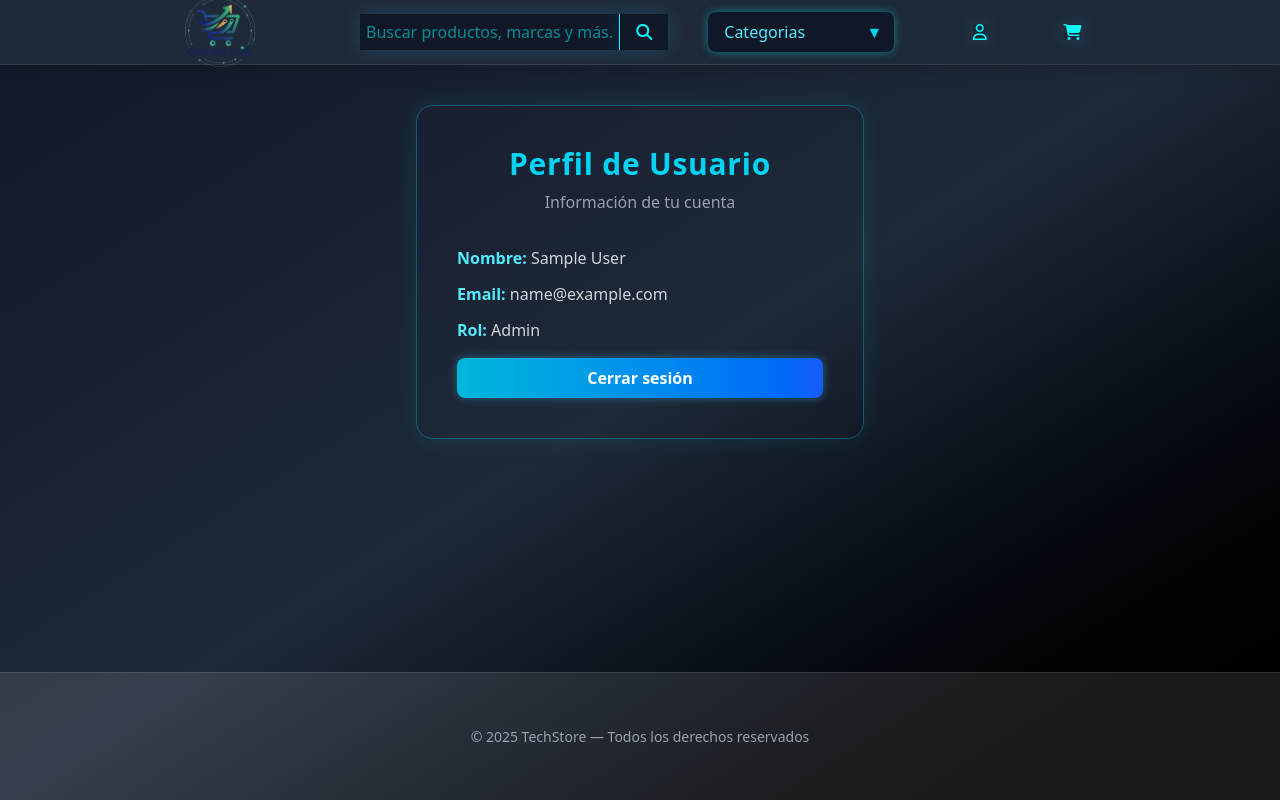
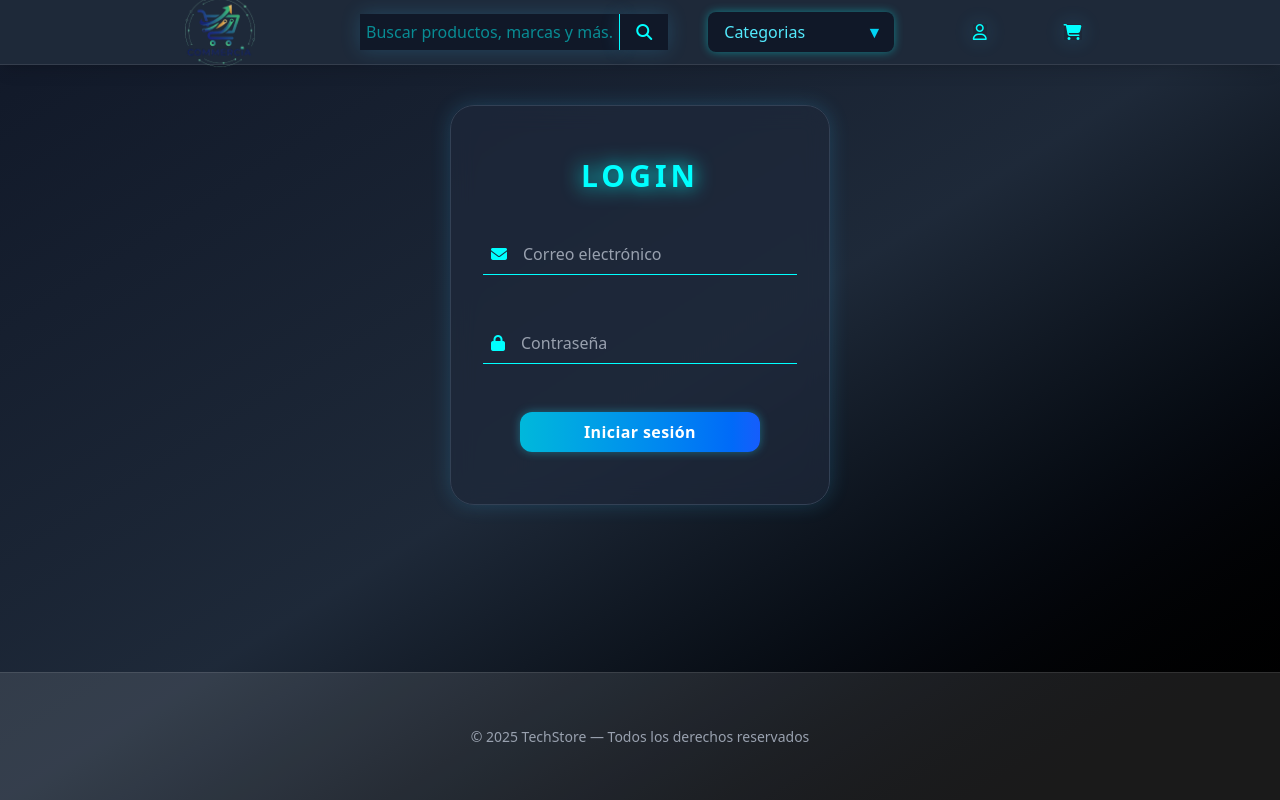
Before and after one commit to Jkpepo/E-commerce, a React (Vite) app in the folder frontend/: page /login in a window 1280 px wide. Before the commit this address led to /profile. Built offline with nearby package versions, Linux system fonts and the light colour scheme; no server answers; sample sign-in values are in the browser's storage.

Commit message:
feat:agrega notificaciones toast en el login con sonner

```diff
--- a/frontend/src/App.jsx
+++ b/frontend/src/App.jsx
@@ -13,9 +13,10 @@ import { Profile } from "./auth/Profile";
 import { ProtectedRoute } from "./routes/ProtectedRoute";
 import { CreateProduct } from "./components/CreateProduct";
 import { ProductById } from "./components/ProductById";
-
+import {Toaster} from "sonner"
 function App() {
   return (
+
     <BrowserRouter>
       <AuthProvider>
         <ProductsProvider>
@@ -37,6 +38,7 @@ function App() {
           </CartProvider>
         </ProductsProvider>
       </AuthProvider>
+      <Toaster/>
     </BrowserRouter>
   );
 }
--- a/frontend/src/auth/Login.jsx
+++ b/frontend/src/auth/Login.jsx
@@ -1,14 +1,11 @@
 import { useContext, useState } from "react";
 import { AuthContext } from "../context/AuthContext";
-import { useNavigate, Navigate } from "react-router-dom";
+import { useNavigate } from "react-router-dom";
+import { toast } from "sonner";
 
 export const Login = () => {
-  const { user } = useContext(AuthContext);
-
-  if (user) return <Navigate to="/profile" replace />;
   const { login } = useContext(AuthContext);
   const [formRegister, setFormRegister] = useState({ email: "", password: "" });
-
   const { email, password } = formRegister;
   const navigate = useNavigate();
 
@@ -20,8 +17,12 @@ export const Login = () => {
     e.preventDefault();
 
     const loginValid = await login(email, password);
-    if (loginValid) navigate("/");
-    else console.error("error en el login");
+    if (loginValid) {
+      toast.success(`Bienvenid@ ${loginValid.name}`);
+      navigate("/");
+    } else {
+      toast.error("Credenciales incorrectas ❌");
+    }
   };
 
   return (
@@ -67,7 +68,7 @@ export const Login = () => {
           type="submit"
           className="w-60 mt-6 py-2 bg-gradient-to-r from-cyan-500 to-blue-600 text-white  rounded-xl font-semibold tracking-wide shadow-[0_0_10px_rgba(34,211,238,0.4)] hover:shadow-[0_0_20px_rgba(34,211,238,0.8)] hover:scale-[1.02] transition-all duration-300 cursor-pointer"
         >
-          Ingresar
+          Iniciar sesión
         </button>
       </form>
     </div>
```
